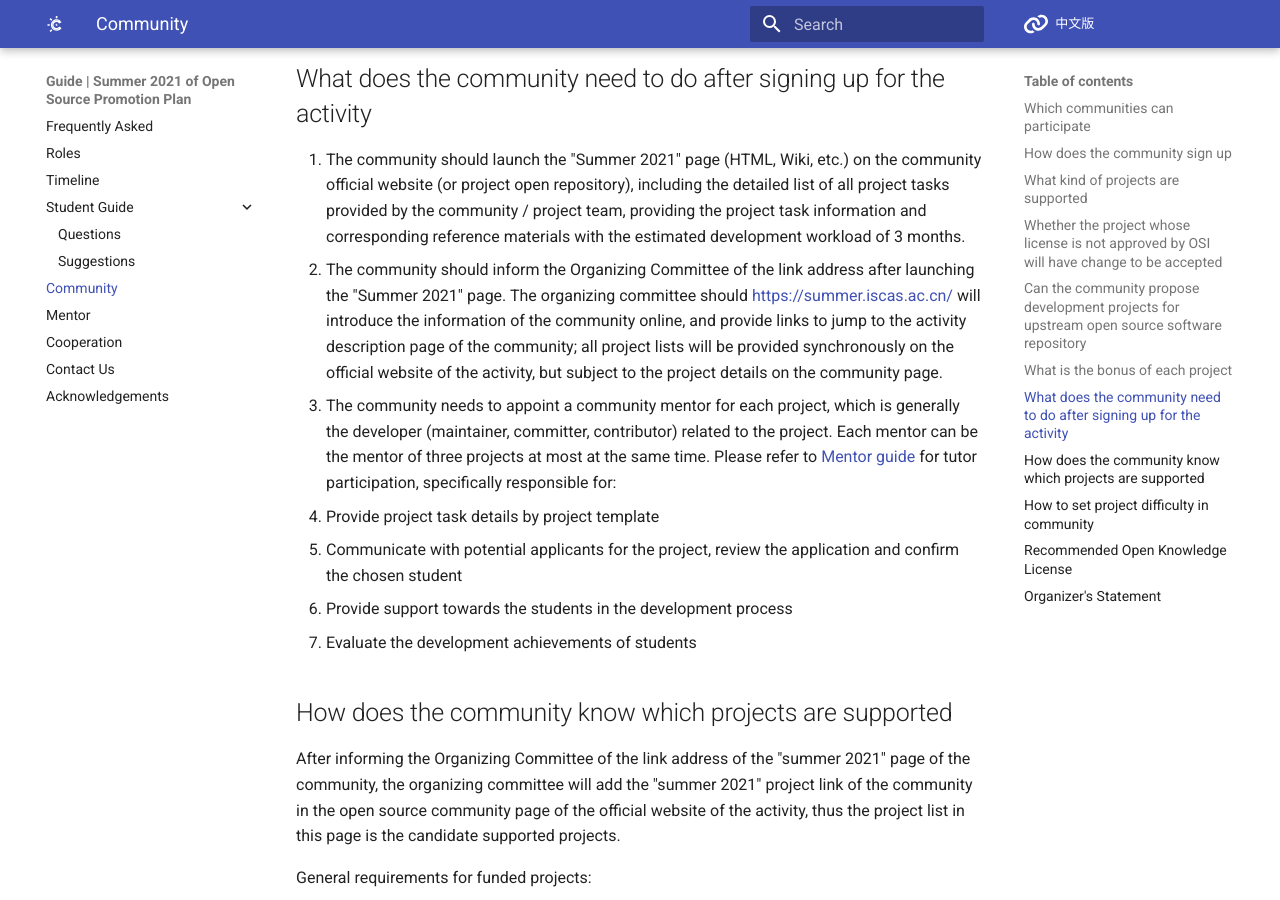
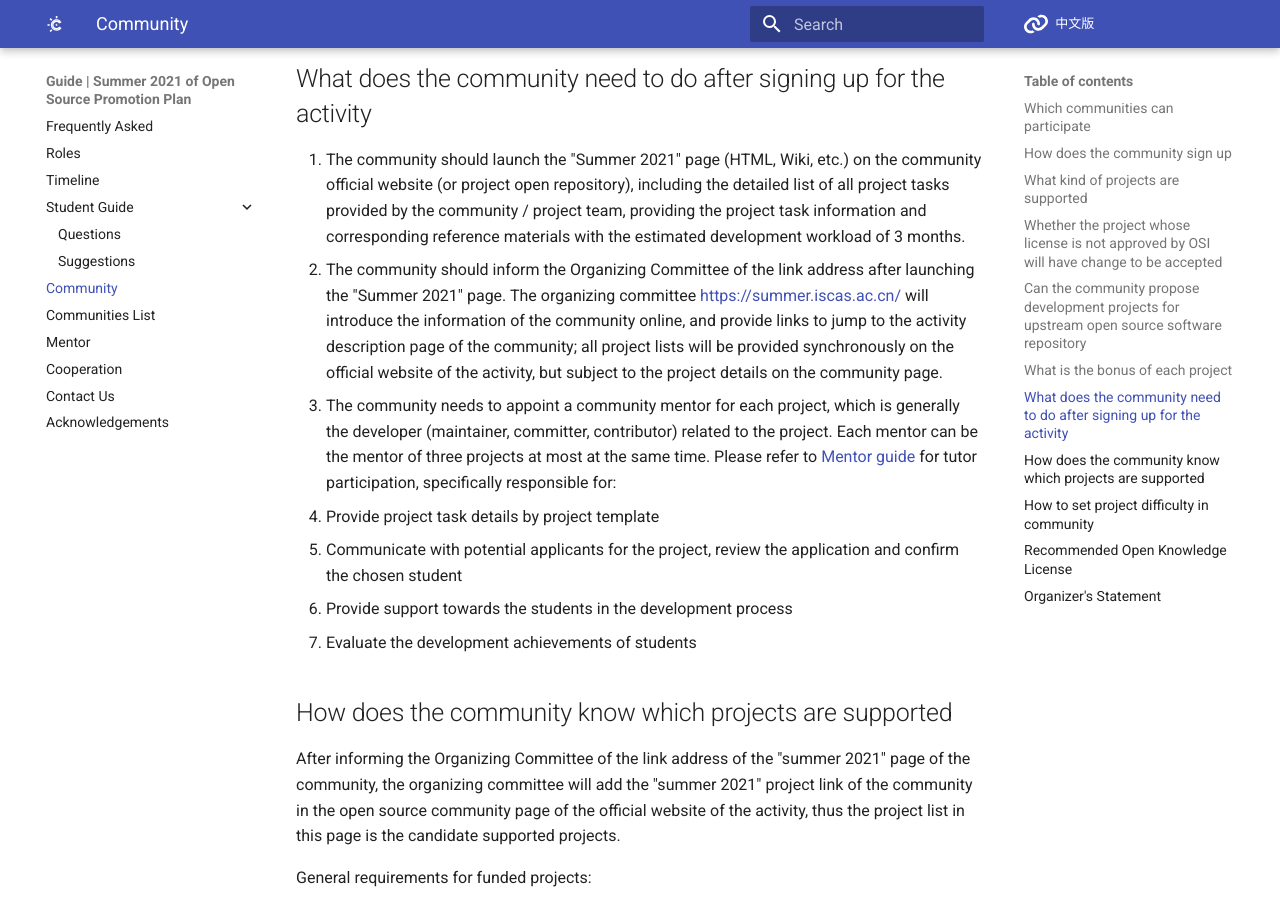
Before and after one commit to summer-ospp/help-en, an MkDocs documentation site: the page built from docs/community.md, in a window 1280 px wide and 900 px high, scrolled down 1693 px. Built offline with MkDocs 1.6.1 and Material for MkDocs 9.7.7, drawn with Linux system fonts in a browser that asks for light colours; comment, search, counter and statistics services are not loaded.

Commit message:
Add communities list page. (#5)
Co-authored-by: jianmin <jianmin@iscas.ac.cn>

```diff
--- a/docs/community.md
+++ b/docs/community.md
@@ -38,7 +38,7 @@ In general, the committee will respect the difficulty setting of the community a
 ## What does the community need to do after signing up for the activity
 
 1. The community should launch the "Summer 2021" page (HTML, Wiki, etc.) on the community official website (or project open repository), including the detailed list of all project tasks provided by the community / project team, providing the project task information and corresponding reference materials with the estimated development workload of 3 months.
-2. The community should inform the Organizing Committee of the link address after launching the "Summer 2021" page. The organizing committee should <https://summer.iscas.ac.cn/> will introduce the information of the community online, and provide links to jump to the activity description page of the community; all project lists will be provided synchronously on the official website of the activity, but subject to the project details on the community page.
+2. The community should inform the Organizing Committee of the link address after launching the "Summer 2021" page. The organizing committee <https://summer.iscas.ac.cn/> will introduce the information of the community online, and provide links to jump to the activity description page of the community; all project lists will be provided synchronously on the official website of the activity, but subject to the project details on the community page.
 3. The community needs to appoint a community mentor for each project, which is generally the developer (maintainer, committer, contributor) related to the project. Each mentor can be the mentor of three projects at most at the same time. Please refer to [Mentor guide](mentor.md) for tutor participation, specifically responsible for:
    - Provide project task details by project template
    - Communicate with potential applicants for the project, review the application and confirm the chosen student
--- a/mkdocs.yml
+++ b/mkdocs.yml
@@ -35,6 +35,7 @@ nav:
     - Questions: student.md
     - Suggestions: proj_apply.md
   - Community: community.md
+  - Communities List: communities-list.md
   - Mentor: mentor.md
   - Cooperation: cooperation.md
   - Contact Us: contactus.md
```
Also changed, not shown: docs/communities-list.md (added, +22 -0 lines), docs/index.md (+3 -1 lines).
